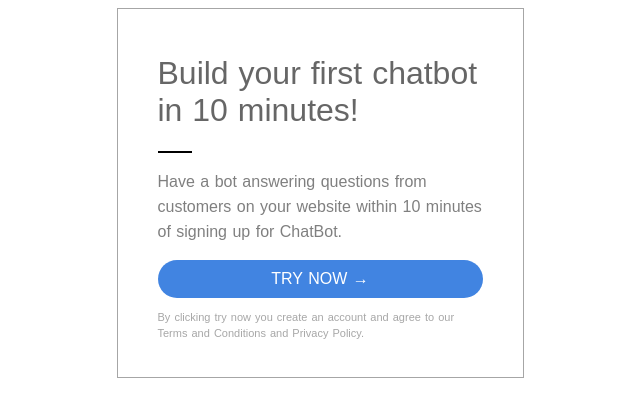
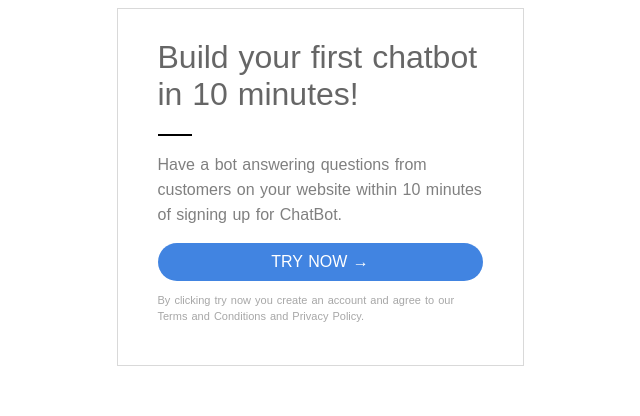
Before and after one commit to Meghashyam12/call-to-action-card, a plain HTML site: page index.html in a window 1280 px wide. Shown: the whole page, without its empty margins (320-960 px from the left). Drawn offline with Linux system fonts and the light colour scheme.

Commit message:
corrected card border and padding

```diff
--- a/index.html
+++ b/index.html
@@ -10,13 +10,14 @@
     }
 
     .call-to-card {
-      padding: 25px 40px;
+      padding: 30px 40px;
       margin: auto;
-      border: 1px solid rgba(0, 0, 0, 0.35);
+      border: 1px solid rgba(0, 0, 0, 0.15);
       width: 325px;
     }
 
     .call-to-card > h1 {
+      margin-top: 0px;
       font-weight: 300;
       color: rgba(0, 0, 0, 0.6);
     }
```
